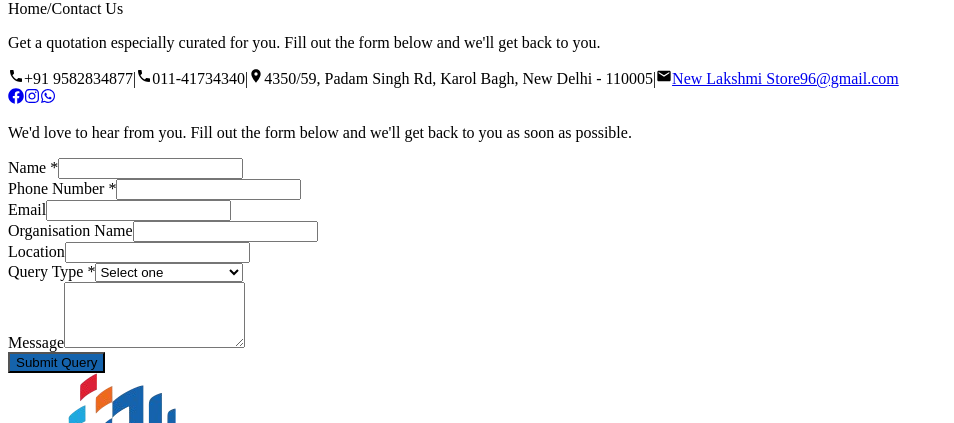
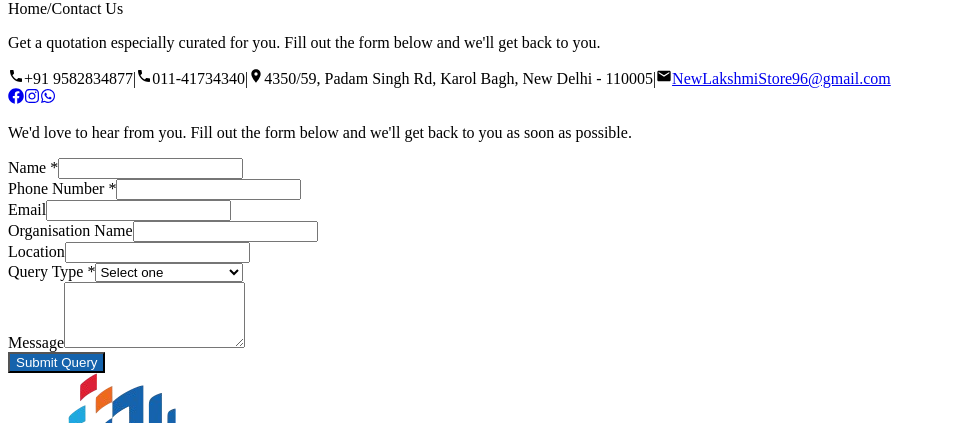
Before and after one commit to ayushj1512/Craftra_b2b, a Next.js app: page /contact in a window 1280 px wide. Shown: the part 209-632 px from the top of the page, without its empty margins (0-954 px from the left). Built offline with nearby package versions, Linux system fonts and the light colour scheme.

Commit message:
client changes

```diff
--- a/src/app/components/footer.tsx
+++ b/src/app/components/footer.tsx
@@ -17,7 +17,7 @@ export default function Footer() {
               <img
                 src="/favicon.png"
                 alt="NLS Logo"
-                className="w-10 h-10 object-contain rounded"
+                className="w-20 h-15 object-contain rounded"
               />
               <h2 className="text-xl font-bold" style={{ color: primary }}>
                 New Lakshmi Store
--- a/src/app/contact/page.tsx
+++ b/src/app/contact/page.tsx
@@ -110,10 +110,10 @@ export default function ContactPage() {
           <span className="flex items-center gap-1">
             <MdEmail className="text-blue-800" />
             <a
-              href="mailto:New Lakshmi Store96@gmail.com"
+              href="mailto:newlakshmistore96@gmail.com"
               className="text-blue-800 hover:underline"
             >
-              New Lakshmi Store96@gmail.com
+              NewLakshmiStore96@gmail.com
             </a>
           </span>
         </div>
@@ -213,7 +213,7 @@ export default function ContactPage() {
                 }`}
                 style={{
                   backgroundColor: loading ? '#ccc' : primary,
-                  color: '#000',
+                  color: '#fff',
                 }}
               >
                 {loading ? 'Submitting...' : 'Submit Query'}
```
